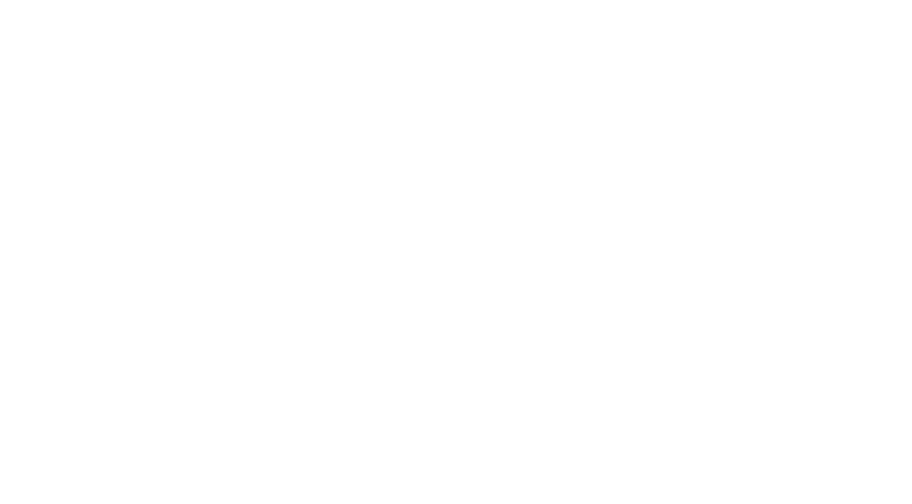
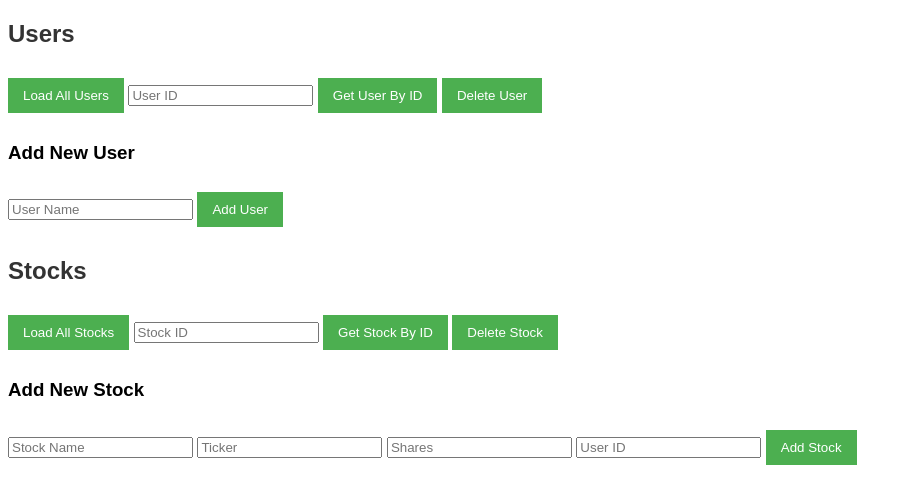
Before and after one commit to S-Hinkle/stock_portfolio, a website: page public/index.html in a window 1280 px wide. Shown: the whole page, without its empty margins (0-912 px from the left). Drawn offline with Linux system fonts and the light colour scheme.

Commit message:
added routes for stock table. Setup HTML and CSS

```diff
--- a/package.json
+++ b/package.json
@@ -11,6 +11,8 @@
   "author": "",
   "license": "ISC",
   "dependencies": {
+    "bulma": "^0.9.4",
+    "cors": "^2.8.5",
     "express": "^4.18.2",
     "nodemon": "^3.0.1",
     "pg": "^8.11.3"
--- a/public/index.html
+++ b/public/index.html
@@ -4,9 +4,40 @@
     <meta charset="UTF-8">
     <meta name="viewport" content="width=device-width, initial-scale=1.0">
     <link rel="stylesheet" type="text/css" href="main.css">
-    <title>Document</title>
+    <title>Stocks and Users Management</title>
 </head>
 <body>
-    <script src="main.js"></script>
+    <!-- Users Section -->
+    <div id="users-section">
+        <h2>Users</h2>
+        <button onclick="loadAllUsers()">Load All Users</button>
+        <input type="number" id="user-id" placeholder="User ID">
+        <button onclick="getUserById()">Get User By ID</button>
+        <button onclick="deleteUser()">Delete User</button>
+        <div id="users-list"></div>
+
+        <h3>Add New User</h3>
+        <input type="text" id="new-user-name" placeholder="User Name">
+        <button onclick="addUser()">Add User</button>
+    </div>
+
+    <!-- Stocks Section -->
+    <div id="stocks-section">
+        <h2>Stocks</h2>
+        <button onclick="loadAllStocks()">Load All Stocks</button>
+        <input type="number" id="stock-id" placeholder="Stock ID">
+        <button onclick="getStockById()">Get Stock By ID</button>
+        <button onclick="deleteStock()">Delete Stock</button>
+        <div id="stocks-list"></div>
+
+        <h3>Add New Stock</h3>
+        <input type="text" id="new-stock-name" placeholder="Stock Name">
+        <input type="text" id="new-stock-ticker" placeholder="Ticker">
+        <input type="number" id="new-stock-shares" placeholder="Shares">
+        <input type="number" id="new-stock-user-id" placeholder="User ID">
+        <button onclick="addStock()">Add Stock</button>
+    </div>
+
+    <script src="app.js"></script>
 </body>
 </html>
--- a/public/main.css
+++ b/public/main.css
@@ -0,0 +1,24 @@
+body {
+    font-family: Arial, sans-serif;
+}
+
+#users-section, #stocks-section {
+    margin-bottom: 20px;
+}
+
+h2 {
+    color: #333;
+}
+
+button {
+    background-color: #4CAF50;
+    color: white;
+    padding: 10px 15px;
+    margin: 10px 0;
+    border: none;
+    cursor: pointer;
+}
+
+button:hover {
+    background-color: #45a049;
+}
```
Also changed, not shown: server.js (+66 -0 lines), assets/stock_portfolio_ERD.png, public/app.js (added), public/main.js (deleted), 2 other files.
